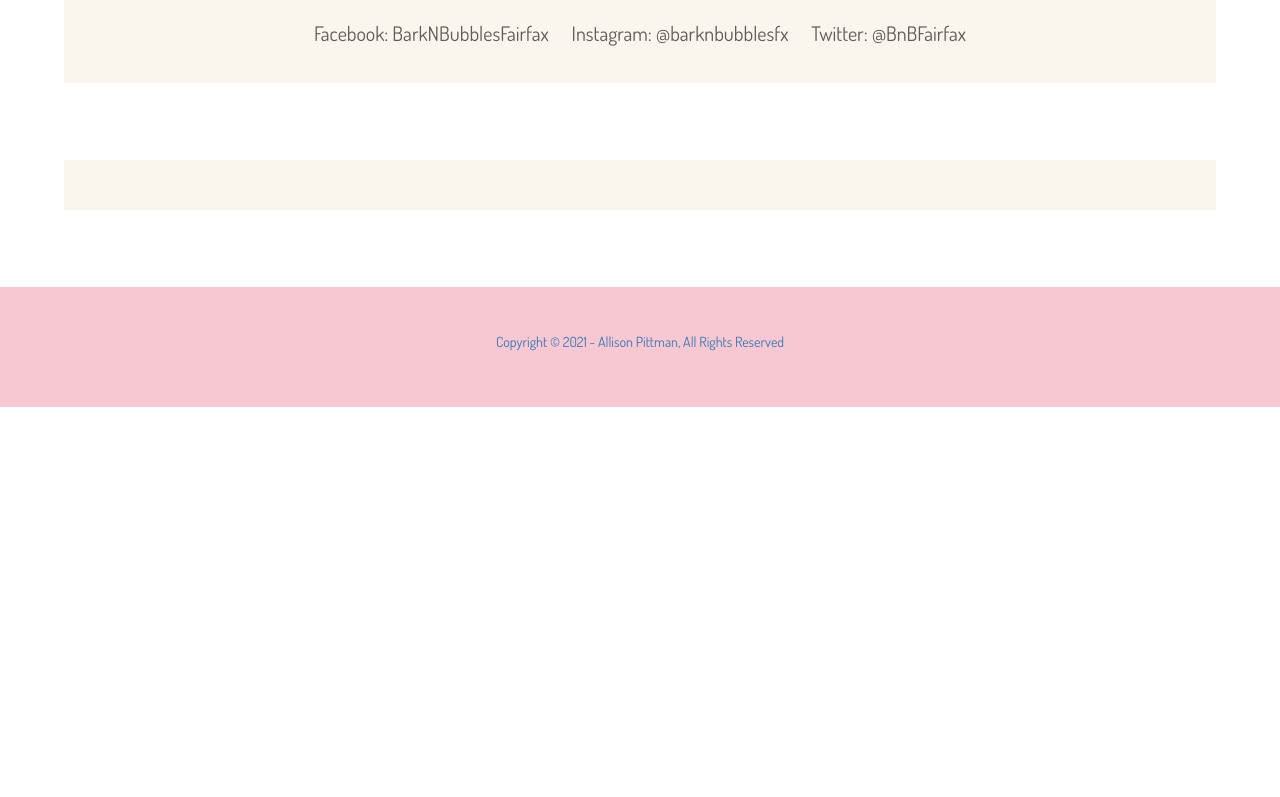
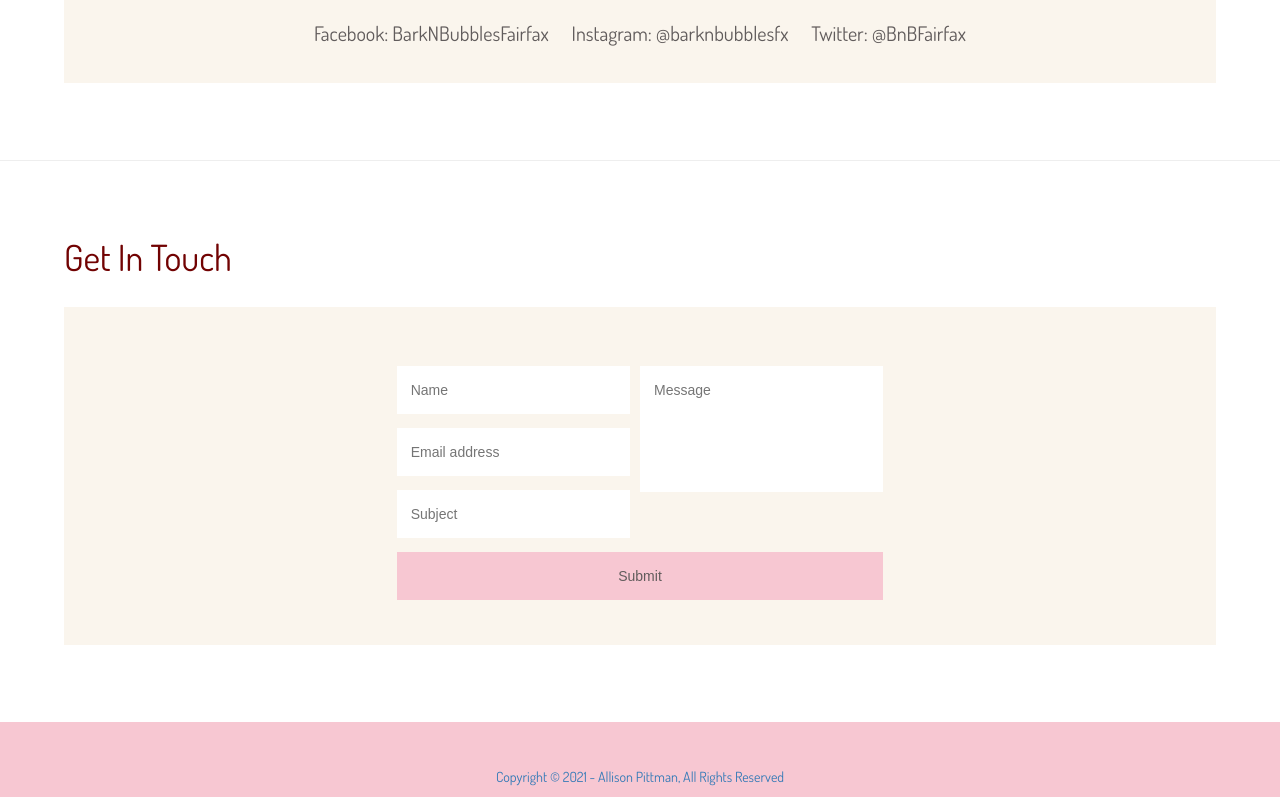
Before and after one commit to avyrie/SocialMediaPortfolio, a plain HTML site: page index.html in a window 1280 px wide. Shown: the part 2864-3661 px from the top of the page. Before the commit the page ends 3271 px from the top, so only its background shows below. Drawn offline with nearby package versions, Linux system fonts and the light colour scheme; a web font is replaced by a local one.

Commit message:
trying to get contact from to work

```diff
--- a/index.html
+++ b/index.html
@@ -279,8 +279,33 @@
 
         </section>
 
+        <hr />
+
+        <h1 class='sections'>Get In Touch</h1>
+
+
         <section class='content' id='contact'>
+            <form class="cf" action=”mailto:pittman.ally@gmail.com” method=”POST”
+            enctype=”multipart/form-data”
+            name=”EmailForm”>
+                <div class="half left cf">
+                    <input type="text"
+                    name='name'
+                    id="input-name" placeholder="Name">
 
+                    <input type="email"
+                    name='email'
+                    id="input-email" placeholder="Email address">
+
+                    <input type="text"
+                    name='subject'
+                    id="input-subject" placeholder="Subject">
+                </div>
+                <div class="half right cf">
+                    <textarea name="message" type="text" id="input-message" placeholder="Message"></textarea>
+                </div>
+                <input type="submit" value="Submit" id="input-submit">
+            </form>
         </section>
 
 
--- a/styles.css
+++ b/styles.css
@@ -1,12 +1,15 @@
 * {
     margin: 0;
     padding: 0;
+    box-sizing: border-box;
     font-family: 'Dosis', sans-serif;
 }
 
 :root {
     --gold: rgb(221, 182, 52);
     --maroon: rgb(113, 2, 2);
+    --pink: #f7c7d2;
+    --grey: rgb(97, 92, 92);
 
 }
 
@@ -28,7 +31,7 @@ nav {
     top: 0;
     height: 120px;
     width: 100%;
-    background-color: #f7c7d2;
+    background-color: var(--pink);
     z-index: 2;
     overflow: hidden;
 }
@@ -41,7 +44,7 @@ footer {
     bottom: 0;
     height: 120px;
     width: 100%;
-    background-color: #f7c7d2;
+    background-color:var(--pink);
     z-index: 2;
     overflow: hidden;
     margin-top: 50px;
@@ -68,7 +71,7 @@ a:hover {
     text-decoration: none;
 }
 li:hover {
-    color: white;
+    color: #fff;
 }
 
 li {
@@ -76,7 +79,7 @@ li {
     font-family: 'Dosis', sans-serif;
     font-size: 2rem;
     padding: 10px;
-    color: rgb(97, 92, 92);
+    color: var(--grey);
 }
 
 main {
@@ -103,7 +106,7 @@ main {
     align-items: center;
     margin-top: 10vh;
     z-index: 2;
-    color: rgb(113, 2, 2);
+    color: var(--maroon);
 }
 #title h1 {
     font-size: 65px;
@@ -180,3 +183,71 @@ h1, h2 {
 .links:hover {
     color: var(--gold);
 }
+
+/* Contact Form  */
+
+form {
+   max-width: 600px;
+   text-align: center;
+   margin: 20px auto;
+}
+
+input, textarea {
+    border:0;
+    outline:0;
+    padding: 1em;
+    border-radius: (8px);
+    display: block;
+    width: 100%;
+    margin-top: 1em;
+    font-family: 'Merriweather', sans-serif;
+    box-shadow: (10px 5px 5px rgba(black, 0.1));
+    resize: none;
+}
+
+#input-submit {
+    color: var(--grey);
+    background-color: var(--pink);
+    cursor: pointer;
+}
+#input-submit:hover {
+    background: var(--gold);
+    color: #fff;
+}
+
+textarea {
+    height: 126px;
+}
+
+.half {
+  float: left;
+  width: 48%;
+  margin-bottom: 1em;
+}
+
+.right { width: 50%; }
+
+.left {
+     margin-right: 2%;
+}
+
+
+@media (max-width: 480px) {
+  .half {
+     width: 100%;
+     float: none;
+     margin-bottom: 0;
+  }
+}
+
+
+/* Clearfix */
+.cf:before,
+.cf:after {
+    content: " "; /* 1 */
+    display: table; /* 2 */
+}
+
+.cf:after {
+    clear: both;
+}
```
